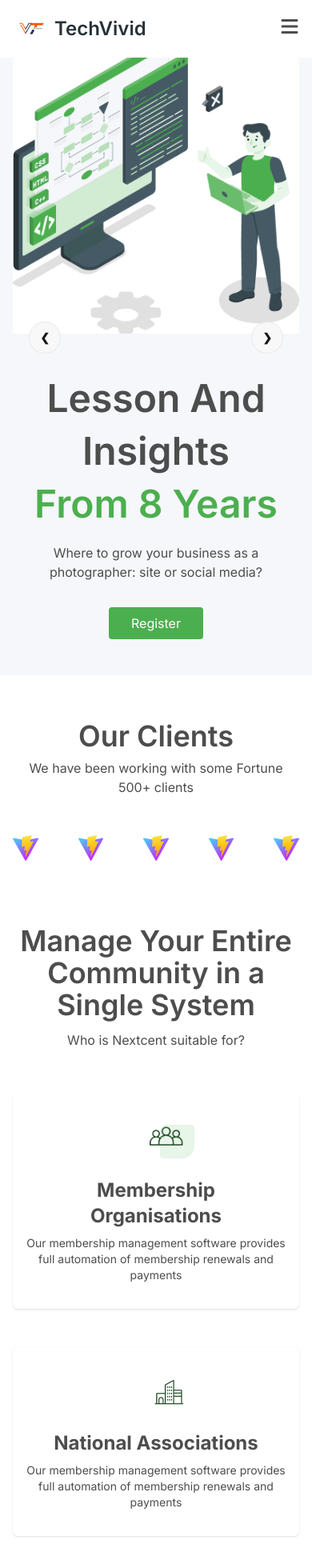
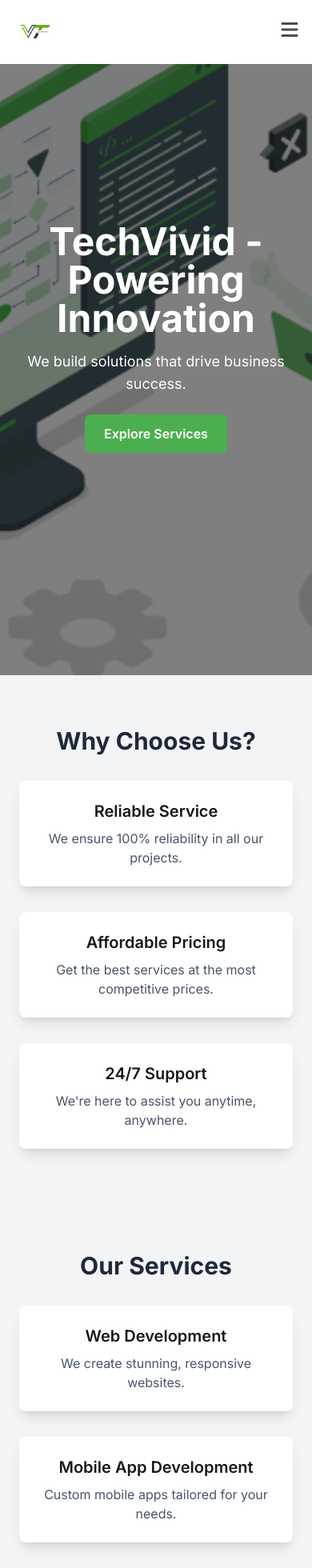
Before and after one commit to mona2655/marketing-site, a React (Vite) app in the folder digital-marketing/: page / in a window 390 px wide. Shown: the top 1960 px of the page at 80% size. Built offline with nearby package versions, Linux system fonts and the light colour scheme.

Commit message:
fix ui agin

```diff
--- a/digital-marketing/package.json
+++ b/digital-marketing/package.json
@@ -3,7 +3,11 @@
   "dependencies": {
     "@radix-ui/react-popover": "^1.1.6",
     "class-variance-authority": "^0.7.1",
+    "framer-motion": "^12.5.0",
+    "react": "^19.0.0",
     "react-icons": "^5.5.0",
+    "react-router": "^7.4.0",
+    "react-router-dom": "^7.4.0",
     "react-scroll": "^1.9.3",
     "tailwind-variants": "^1.0.0"
   },
--- a/digital-marketing/src/App.jsx
+++ b/digital-marketing/src/App.jsx
@@ -1,33 +1,37 @@
+import { BrowserRouter as Router, Routes, Route } from "react-router-dom";
+import './App.css';
+import About from './Components/About';
+import Blog from './Components/Blog';
+import Footer from './Components/Footer';
+import Home from './Components/Home';
+import Navbar from './Components/Navbar';
+import Product from './Components/Product';
+import Services from './Components/Services';
+import Testomonial from './Components/Testomonial';
+
+// Import login, signup, and register components
+import Login from './Components/Login';
+import Signup from './Components/Signup';
 
 
-import './App.css'
-import About from './Components/About'
-import Blog from './Components/Blog'
-import Footer from './Components/Footer'
-import Home from './Components/Home'
-import Navbar from './Components/Navbar'
+function App() {
+  return (
+    <Router>
+      <Navbar />
+      <Routes>
+        <Route path="/" element={<Home />} />
+        <Route path="/services" element={<Services />} />
+        <Route path="/about" element={<About />} />
+        <Route path="/product" element={<Product/>} />
+        <Route path="/testomonial" element={<Testomonial />} />
+        <Route path="/blog" element={<Blog />} />
+        <Route path="/login" element={<Login />} />
+        <Route path="/signup" element={<Signup />} />
 
-import Product from './Components/Product'
-import Services from './Components/Services'
-import Testomonial from './Components/Testomonial'
-
-function App() {
-
-
-  return (
-    <>
-     <Navbar/>
-     <Home/>
-     <Services/>
-     <About/>
-     <Product/>
-     <Testomonial/>
-     <Blog/>
-    <Footer/>
-    </>
-
-
-  )
+      </Routes>
+      <Footer />
+    </Router>
+  );
 }
 
-export default App
+export default App;
--- a/digital-marketing/src/Components/About.jsx
+++ b/digital-marketing/src/Components/About.jsx
@@ -7,7 +7,7 @@ import paymentPic from '../assets/payment.png';
 
 function About() {
   return (
-    <div  id='about'>
+    <div className='mt-24' id='about'>
         <div className='px-4 lg:px-14 max-w-screen-2xl mx-auto my-8'>
             <div className='md:w-11/12 mx-auto flex flex-col md:flex-row justify-between items-center gap-12'>
         <div >
--- a/digital-marketing/src/Components/Blog.jsx
+++ b/digital-marketing/src/Components/Blog.jsx
@@ -21,7 +21,7 @@ function Blog() {
     ]
   return (
 
-    <div id='blog' className='px-4 lg:px-14 max-w-screen-2xl mx-auto my-12'>
+    <div id='blog' className='px-4 lg:px-14 max-w-screen-2xl mx-auto my-12 mt-24'>
         <div className='text-center md:w-1/2 mx-auto' >
             <h1 className='text-4xl text-neutralDgrey  font-semibold mb-4 '>Caring Is The New Marketing</h1>
             <p className='text-neutralDgrey text-sm mb-8 md:w-3/4 mx-auto'>The Nexcent blog is the best place to read about
--- a/digital-marketing/src/Components/Home.jsx
+++ b/digital-marketing/src/Components/Home.jsx
@@ -1,101 +1,108 @@
 import React from 'react';
+import { motion } from 'framer-motion';
 import banner1 from '../assets/banner1.png';
+import { useNavigate } from 'react-router';
+
 
 function Home() {
+
+  const navigate = useNavigate()
+
+  const handleBtn = () =>{
+     navigate('/services')
+  }
   return (
-    <div className='bg-neutralsilver' id='home'>
-      <div className='px-4 lg:px-14 max-w-screen-2xl mx-auto min-h-screen h-screen flex items-center'>
-        <div className="carousel w-full relative">
+    <div id='home' className='bg-neutralSilver'>
 
-          {/* Slide 1 */}
-          <div id="slide1" className="carousel-item relative w-full flex flex-col md:flex-row-reverse items-center justify-between gap-12">
-            <div><img src={banner1} alt='Banner' className="w-full mx-auto" /></div>
-            <div className='md:w-1/2 text-center md:text-left'>
-              <h1 className='text-5xl font-semibold mb-4 text-neutralDgrey md:w-3/4 leading-snug'>
-                Lesson And Insights <br />
-                <span className='text-brandPrimary leading-snug'>From 8 Years</span>
-              </h1>
-              <p className='text-neutralDgrey text-base mb-8'>
-                Where to grow your business as a photographer: site or social media?
-              </p>
-              <button className='px-7 py-2 bg-brandPrimary text-white rounded hover:bg-neutralDgrey transition-all duration-300 hover:-translate-y-2'>
-                Register
-              </button>
-            </div>
-            {/* Navigation for Slide 1 */}
-            <div className="absolute flex justify-between transform -translate-y-1/2 left-5 right-5 top-1/2">
-              <a href="#slide4" className="btn btn-circle">❮</a>
-              <a href="#slide2" className="btn btn-circle">❯</a>
-            </div>
-          </div>
+      {/* Hero Section */}
+      <section className="relative w-full h-screen flex items-center justify-center">
+        {/* Background Image */}
+        <img src={banner1} alt="Banner" className="absolute inset-0 w-full h-full object-cover" />
 
-          {/* Slide 2 */}
-          <div id="slide2" className="carousel-item relative w-full flex flex-col md:flex-row-reverse items-center justify-between gap-12">
-            <div><img src={banner1} className="w-full mx-auto" alt="Banner" /></div>
-            <div className='md:w-1/2 text-center md:text-left'>
-              <h1 className='text-5xl font-semibold mb-4 text-neutralDgrey md:w-3/4 leading-snug'>
-                Let's Learn and Earn <br />
-                <span className='text-brandPrimary leading-snug'>In 4 Months</span>
-              </h1>
-              <p className='text-neutralDgrey text-base mb-8'>
-                Where to grow your business as a photographer: site or social media?
-              </p>
-              <button className='px-7 py-2 bg-brandPrimary text-white rounded hover:bg-neutralDgrey transition-all duration-300 hover:-translate-y-2'>
-                Register
-              </button>
-            </div>
-            {/* Navigation for Slide 2 */}
-            <div className="absolute flex justify-between transform -translate-y-1/2 left-5 right-5 top-1/2">
-              <a href="#slide1" className="btn btn-circle">❮</a>
-              <a href="#slide3" className="btn btn-circle">❯</a>
-            </div>
-          </div>
+        {/* Overlay for better text visibility */}
+        <div className="absolute inset-0 bg-black/50"></div>
 
-          {/* Slide 3 */}
-          <div id="slide3" className="carousel-item relative w-full flex flex-col md:flex-row-reverse items-center justify-between gap-12">
-            <div><img src={banner1} className="w-full mx-auto" alt="Banner" /></div>
-            <div className='md:w-1/2 text-center md:text-left'>
-              <h1 className='text-5xl font-semibold mb-4 text-neutralDgrey md:w-3/4 leading-snug'>
-                Lesson And Insights <br />
-                <span className='text-brandPrimary leading-snug'>From 8 Years</span>
-              </h1>
-              <p className='text-neutralDgrey text-base mb-8'>
-                Where to grow your business as a photographer: site or social media?
-              </p>
-              <button className='px-7 py-2 bg-brandPrimary text-white rounded hover:bg-neutralDgrey transition-all duration-300 hover:-translate-y-2'>
-                Register
-              </button>
-            </div>
-            {/* Navigation for Slide 3 */}
-            <div className="absolute flex justify-between transform -translate-y-1/2 left-5 right-5 top-1/2">
-              <a href="#slide2" className="btn btn-circle">❮</a>
-              <a href="#slide4" className="btn btn-circle">❯</a>
-            </div>
-          </div>
+        {/* Content */}
+        <div className="relative text-center text-white px-4">
+          <motion.h1
+            initial={{ opacity: 0, y: -50 }}
+            animate={{ opacity: 1, y: 0 }}
+            transition={{ duration: 1 }}
+            className="text-5xl font-bold"
+          >
+            TechVivid - Powering Innovation
+          </motion.h1>
 
-          {/* Slide 4 */}
-          <div id="slide4" className="carousel-item relative w-full flex flex-col md:flex-row-reverse items-center justify-between gap-12">
-            <div><img src={banner1} className="w-full mx-auto" alt="Banner" /></div>
-            <div className='md:w-1/2 text-center md:text-left'>
-              <h1 className='text-5xl font-semibold mb-4 text-neutralDgrey md:w-3/4 leading-snug'>
-                Lesson And Insights <br />
-                <span className='text-brandPrimary leading-snug'>From 8 Years</span>
-              </h1>
-              <p className='text-neutralDgrey text-base mb-8'>
-                Where to grow your business as a photographer: site or social media?
-              </p>
-              <button className='px-7 py-2 bg-brandPrimary text-white rounded hover:bg-neutralDgrey transition-all duration-300 hover:-translate-y-2'>
-                Register
-              </button>
-            </div>
-            {/* Navigation for Slide 4 */}
-            <div className="absolute flex justify-between transform -translate-y-1/2 left-5 right-5 top-1/2">
-              <a href="#slide3" className="btn btn-circle">❮</a>
-              <a href="#slide1" className="btn btn-circle">❯</a>
-            </div>
+          <motion.p
+            initial={{ opacity: 0, y: 20 }}
+            animate={{ opacity: 1, y: 0 }}
+            transition={{ duration: 1, delay: 0.3 }}
+            className="text-lg mt-4"
+          >
+            We build solutions that drive business success.
+          </motion.p>
+
+          <motion.button
+            whileHover={{ scale: 1.1 }}
+            whileTap={{ scale: 0.9 }}
+            onClick={handleBtn}
+            className="mt-6 px-6 py-3 bg-brandPrimary text-white font-semibold rounded-lg hover:bg-gray-300 transition"
+          >
+            Explore Services
+          </motion.button>
+        </div>
+      </section>
+
+      {/* Why Choose Us Section */}
+      <section className="py-16 bg-gray-100">
+        <div className="container mx-auto px-6">
+          <h2 className="text-3xl font-bold text-center text-gray-800">Why Choose Us?</h2>
+          <div className="grid md:grid-cols-3 gap-8 mt-8">
+            {[
+              { title: "Reliable Service", desc: "We ensure 100% reliability in all our projects." },
+              { title: "Affordable Pricing", desc: "Get the best services at the most competitive prices." },
+              { title: "24/7 Support", desc: "We're here to assist you anytime, anywhere." }
+            ].map((item, index) => (
+              <motion.div
+                key={index}
+                initial={{ opacity: 0, y: 50 }}
+                animate={{ opacity: 1, y: 0 }}
+                transition={{ duration: 0.8, delay: index * 0.2 }}
+                className="p-6 bg-white shadow-lg rounded-lg text-center"
+              >
+                <h3 className="text-xl font-semibold">{item.title}</h3>
+                <p className="text-gray-600 mt-2">{item.desc}</p>
+              </motion.div>
+            ))}
           </div>
         </div>
-      </div>
+      </section>
+
+      {/* Our Services Section */}
+      <section className="py-16 bg-gray-100">
+        <div className="container mx-auto px-6">
+          <h2 className="text-3xl font-bold text-center text-gray-800">Our Services</h2>
+          <div className="grid md:grid-cols-3 gap-8 mt-8">
+            {[
+              { title: "Web Development", desc: "We create stunning, responsive websites." },
+              { title: "Mobile App Development", desc: "Custom mobile apps tailored for your needs." },
+              { title: "Digital Marketing", desc: "Boost your business with data-driven strategies." }
+            ].map((service, index) => (
+              <motion.div
+                key={index}
+                initial={{ opacity: 0, y: 50 }}
+                animate={{ opacity: 1, y: 0 }}
+                transition={{ duration: 0.8, delay: index * 0.3 }}
+                className="p-6 bg-white shadow-lg rounded-lg text-center"
+              >
+                <h3 className="text-xl font-semibold">{service.title}</h3>
+                <p className="text-gray-600 mt-2">{service.desc}</p>
+              </motion.div>
+            ))}
+          </div>
+        </div>
+      </section>
+
     </div>
   );
 }
--- a/digital-marketing/src/Components/Navbar.jsx
+++ b/digital-marketing/src/Components/Navbar.jsx
@@ -1,110 +1,109 @@
-import React, { useEffect, useState } from 'react'
-import { Link } from 'react-scroll';
+import React, { useEffect, useState } from "react";
+import { Link, useLocation } from "react-router-dom";
 import { FaXmark, FaBars } from "react-icons/fa6";
-import logo from '../assets/logo.png'
-
+import logo from "../assets/logo-bg.png";
+import { useNavigate } from "react-router-dom";
 
 function Navbar() {
-    const [isMenuOpen, setIsMenuOpen] =useState(false)
-    const [isSticky, setIsSticky] = useState(false)
+  const [isMenuOpen, setIsMenuOpen] = useState(false);
+  const [isSticky, setIsSticky] = useState(false);
+  const location = useLocation(); // ✅ Fix: Get current route
+  const navigate = useNavigate();
 
-    //set toggle Menu
+  // ✅ Set dynamic link color: White on Home page, Gray elsewhere
+  const linkClass = location.pathname === "/" ? "text-white" : "text-gray-900";
+
+  // Toggle menu
   const toggleMenu = () => {
-        setIsMenuOpen(!isMenuOpen)
-    }
+    setIsMenuOpen(!isMenuOpen);
+  };
 
+  // Sticky Navbar on Scroll
+  useEffect(() => {
+    const handleScroll = () => {
+      setIsSticky(window.scrollY > 100);
+    };
+    window.addEventListener("scroll", handleScroll);
+    return () => {
+      window.removeEventListener("scroll", handleScroll);
+    };
+  }, []);
 
-    useEffect(()=>{
-        const handleScroll = () =>{
-            if(window.scrollY > 100){
-              setIsSticky(true);
-            }
-            else{
-                setIsSticky(false)
-            }
-        };
-        window.addEventListener('scroll', handleScroll);
-        return () =>{
-            window.removeEventListener('scroll', handleScroll)
-        }
-    },[])
-// navitems arrayc
+  // Navigation items
   const navitems = [
-    {link: "Home", path: "home"},
-    {link: "Service", path: "service"},
-    {link: "About", path: "about"},
-    {link: "Product", path: "product"},
-    {link: "Testimonial", path: "testomonial"},
-    {link: "Blog", path: "blog"},
-
-]
+    { link: "Home", path: "/" },
+    { link: "Service", path: "/services" },
+    { link: "About", path: "/about" },
+    { link: "Product", path: "/product" },
+    { link: "Testimonial", path: "/testomonial" },
+    { link: "Blog", path: "/blog" },
+  ];
 
   return (
-    <header className='w-full bg-white md:bg-transparent fixed top-0 left-0 right-0'>
-        <nav className={`py-4 lg:px-14 px-4 ${isSticky ? "sticky top-0 left-0 right-0  bg-white duration-300" : ""}`}>
-          <div className='flex justify-between items-center text-base gap-8'>
-            <a href='' className='text-2xl font-semibold flex items-center space-x-3'><img src={logo}
-            alt="Logo" className="w-10 inline-block items-center mix-blend-multiply" /><span className='text-[#263238]'>
-                TechVivid</span></a>
+    <header className="w-full bg-white md:bg-transparent fixed top-0 left-0 right-0">
+      <nav
+        className={`py-4 lg:px-14 px-4 ${
+          isSticky ? "sticky top-0 left-0 right-0 bg-white duration-300" : ""
+        }`}
+      >
+        <div className="flex justify-between items-center text-base gap-8">
+          {/* Logo */}
+          <Link to="/" className="text-2xl font-semibold flex items-center space-x-3">
+            <img
+              src={logo}
+              alt="Logo"
+              className="w-12 h-auto inline-block items-center mix-blend-multiply"
+            />
+            <span className={linkClass}>TechVivid</span>
+          </Link>
 
-     { /*nav items for large devices */  }
-
+          {/* Nav items for large screens */}
           <ul className="md:flex space-x-12 hidden">
             {navitems.map(({ link, path }) => (
               <li key={path}>
-      <Link
-        to={path}
-        spy={true}
-        smooth={true}
-        offset={-100}
-        duration={500}
-        className="block text-base text-gray-900 hover:text-brandPrimary first:font-medium cursor-pointer"
-      >
+                <Link to={path} className={`block text-base hover:text-gray-400 transition ${linkClass}`}>
                   {link}
                 </Link>
               </li>
             ))}
           </ul>
-{/* btn for large devices*/}
-<div className='space-x-12 hidden lg:flex items-center'>
-    <a href='/' className='hidden lg:flex items-center
-    text-brandPrimary hover:text-gray-900'>Login</a>
-    <button className='bg-brandPrimary text-white py-2 px-4
-    transition-all duration-300 rounded hover:bg-neutralDgrey'>Sign up</button>
+
+          {/* Buttons for large screens */}
+          <div className="space-x-12 hidden lg:flex items-center">
+            <button onClick={() => navigate("/login")} className="text-brandPrimary hover:text-gray-900">
+              Login
+            </button>
+            <button
+              onClick={() => navigate("/signup")}
+              className="bg-brandPrimary text-white py-2 px-4 transition-all duration-300 rounded hover:bg-neutralDgrey"
+            >
+              Sign up
+            </button>
           </div>
-{/*menu button only for mobile device */}
-<div className='md:hidden'>
-    <button
-    onClick={toggleMenu}
-     className=' text-neutralDgrey focus:outline-none focus:text-gray-500'>
-      {
-         isMenuOpen ? (<FaXmark className='h-6 w-6 '/>)
-          : (<FaBars className='h-6 w-6'/>)
-      }
+
+          {/* Mobile menu button */}
+          <div className="md:hidden">
+            <button onClick={toggleMenu} className="text-neutralDgrey focus:outline-none">
+              {isMenuOpen ? <FaXmark className="h-6 w-6" /> : <FaBars className="h-6 w-6" />}
             </button>
           </div>
         </div>
-          {/*nav items for mobile device*/}
-          <div className={`space-y-4 px-4 mt-16 py-7 bg-brandPrimary ${isMenuOpen ? "block fixed top-0 right-0 left-0" : "hidden"}`}>
+
+        {/* Mobile nav items */}
+        <div
+          className={`space-y-4 px-4 mt-16 py-7 bg-brandPrimary ${
+            isMenuOpen ? "block fixed top-0 right-0 left-0" : "hidden"
+          }`}
+        >
           {navitems.map(({ link, path }) => (
-
-      <Link
-        to={path}
-        spy={true}
-        smooth={true}
-        offset={-100}
-        duration={500}
-        className="block text-base hover:text-brandPrimary text-white first:font-medium cursor-pointer"
-      >
+            <Link key={path} to={path} className="block text-base text-white hover:text-gray-300">
               {link}
             </Link>
-
           ))}
         </div>
       </nav>
-
     </header>
-  )
+  );
 }
 
-export default Navbar
+export default Navbar;
--- a/digital-marketing/src/Components/Product.jsx
+++ b/digital-marketing/src/Components/Product.jsx
@@ -3,7 +3,7 @@ import productPic from '../assets/pana.png';
 
 function Product() {
   return (
-    <div id='product' className='flex flex-col md:flex-row items-center justify-between px-6 md:px-14 max-w-screen-xl mx-auto my-10 gap-12'>
+    <div id='product' className='flex flex-col md:flex-row items-center justify-between px-6 md:px-14 max-w-screen-xl mx-auto my-10 mt-24 mb-20gap-12'>
 
       {/* Image Section */}
       <div className="md:w-1/2 flex justify-center">
--- a/digital-marketing/src/Components/Services.jsx
+++ b/digital-marketing/src/Components/Services.jsx
@@ -1,60 +1,38 @@
-import React from 'react'
-import vite from "../assets/vite.svg"
-import Membership from "../assets/Membership.png"
-import National from "../assets/National.png";
-import Club from "../assets/Club.png";
+import React from 'react';
+
 
 function Services() {
-    const services =[
-        {id: 1, title: "Membership Organisations",descroption: "Our membership management software provides full automation of membership renewals and payments",
-            Image:Membership,},
-        {id: 2, title: "National Associations",
-             descroption:"Our membership management software provides full automation of membership renewals and payments",
-             Image:National,},
-        {id: 3, title: "Clubs And Groups",
-             descroption:"Our membership management software provides full automation of membership renewals and payments",
-             Image:Club,}
-    ]
-  return (
-    <div className='md:px-14 px-4 py-6 max-w-screen-2xl mx-auto' id='service'>
-        <div className='text-center my-8'>
-            <h1 className='text-4xl text-neutralDgrey font-semibold mb-2'>Our Clients</h1>
-            <p className='text-neutralDgrey'>We have been working with some Fortune 500+ clients</p>
 
-            {/* company logo*/}
-            <div className='my-12 flex flex-wrap justify-between items-center gap-8'>
-            <img src={vite} alt="logo" />
-            <img src={vite} alt="logo" />
-            <img src={vite} alt="logo" />
-            <img src={vite} alt="logo" />
-            <img src={vite} alt="logo" />
+
+
+
+    const services = [
+        { id: 1, title: "Search Engine Optimization (SEO)", description: "Improve your website's visibility on search engines with our expert SEO strategies." },
+        { id: 2, title: "Pay-Per-Click (PPC) Advertising", description: "Maximize your ROI with targeted PPC campaigns on Google Ads and social media." },
+        { id: 3, title: "Social Media Marketing", description: "Engage your audience and grow your brand through strategic social media campaigns." },
+        { id: 4, title: "Website Designing (WordPress)", description: "Get a stunning and user-friendly website designed in WordPress tailored to your business needs." },
+        { id: 5, title: "Web Development (React & JavaScript)", description: "Build modern, high-performance web applications using React.js and JavaScript." },
+        { id: 6, title: "Custom Web Solutions", description: "Tailor-made web solutions for businesses that need custom development beyond standard platforms." }
+    ];
+
+    return (
+        <div className='md:px-14 px-4 py-6 max-w-screen-2xl mx-auto mt-16 bg-gray-50' id='service'>
+            <div className='text-center my-8'>
+                <h1 className='text-4xl text-neutralDgrey font-semibold mb-2'>Our Services</h1>
+                <p className='text-neutralDgrey'>We provide expert digital solutions to help your business grow.</p>
             </div>
-            {/* Service card*/}
-            <div className='mt-20 md:w-1/2 mx-auto text-center '>
-                <h1 className=' text-4xl text-neutralDgrey font-semibold mb-3'>Manage Your Entire Community
-                in a Single System</h1>
-                <p className='text-neutralDgrey'>Who is Nextcent suitable for?</p>
 
+            {/* Service Cards */}
+            <div className='mt-14 grid lg:grid-cols-3 md:grid-cols-2 grid-cols-1 md:w-11/12 mx-auto gap-12'>
+                {services.map(service => (
+                    <div key={service.id} className='px-4 py-6 text-center md:w-[300px] mx-auto rounded-md shadow-lg hover:-translate-y-2 transition-all duration-300'>
+                        <h4 className='text-2xl font-bold text-neutralDgrey mb-2'>{service.title}</h4>
+                        <p className='text-sm text-neutralDgrey'>{service.description}</p>
+                    </div>
+                ))}
             </div>
-             {/* Cards*/}
-             <div className='mt-14 grid lg:grid-cols-3 md:grid-cols-2 grid-cols-1 md:w-11/12 mx-auto  gap-12'>
-                    {
-                        services.map(service => <div key={service.id} className='px-4 py-8 text-center md:w-[300px]
-                        mx-auto md:h-80 rounded-md shadow cursor-pointer hover:-translate-y-5 hover:border-b-4
-                        hover:border-indigo-700 transition-all duration-300 flex items-center justify-center h-full'>
-                            <div>
-                                <div className='bg-[#E8FSE9] h-14 mb-4 w-14 mx-auto rounded-tl-3xl rounded-br-3xl'><img src={service.Image}
-                                 alt='image' className='ml-5'/></div>
-                                <h4 className='text-2xl font-bold text-neutralDgrey mb-2 px-2'>{service.title}</h4>
-                                <p className='text-sm text-neutralDgrey'>{service.descroption}</p>
-                            </div>
-
-                        </div>)
-                    }
-                        </div>
         </div>
-        </div>
-  )
+    );
 }
 
-export default Services
+export default Services;
--- a/digital-marketing/src/Components/Testomonial.jsx
+++ b/digital-marketing/src/Components/Testomonial.jsx
@@ -4,7 +4,7 @@ import rightArr from "../assets/Right.png";
 
 function Testomonial() {
   return (
-    <div id='testomonial' className='flex items-center  bg-neutralsilver px-6 md:px-14 py-10 max-w-screen-xl mx-auto '>
+    <div id='testomonial' className='flex items-center  bg-neutralsilver px-6 md:px-14 py-10 max-w-screen-xl mx-auto mt-20 mb-20'>
 
          {/* Right Side - Empty Space */}
       <div className='md:w-1/3'></div>
```
Also changed, not shown: 2 other files (tests, documents, lock files or other folders). Lines whose indentation alone changed are shown as unchanged.
